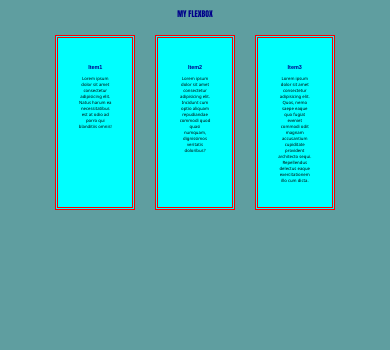
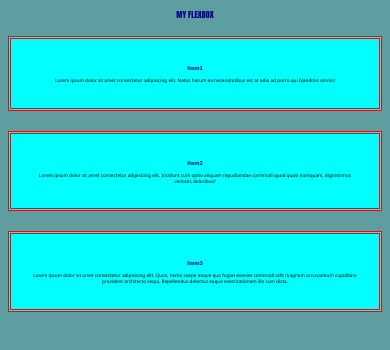
Before and after one commit to SahilLakhani-TST/Vanilla-Projects, a plain HTML site: page FlexAndGrid-demo/Flex/index.html in a window 390 px wide. Drawn offline with Linux system fonts and the light colour scheme.

Commit message:
Updated : FlexAndGrid/Flex/index.css

```diff
--- a/FlexAndGrid-demo/Flex/index.css
+++ b/FlexAndGrid-demo/Flex/index.css
@@ -4,15 +4,21 @@ body {
 }
 
 .container {
-    width: 80%;
     margin: auto;
 }
 
 .flex-container {
     display: flex;
+    flex-direction: row;
     justify-content: space-around;
-    width: 80%;
     margin: auto;
+}
+
+@media (max-width: 800px) {
+    .flex-container {
+        flex-direction: column;
+        align-items: center;
+    }
 }
 
 .flex-item, .grid-item {
@@ -20,7 +26,7 @@ body {
     margin: 10px;
     padding: 20px;
     background-color: cyan;
-    width: 30%;
+    width: 100%;
     border: medium double red;
 }
 
@@ -29,18 +35,18 @@ body {
     font-family: Impact, Haettenschweiler, 'Arial Narrow Bold', sans-serif;
     text-align: center;
     font-weight: normal;
-    font-size: 2vw;
+    font-size: 2.1vw;
 }
 
 .subtitle {
-    font-size: 1.4vw;
+    font-size: 1.5vw;
     font-family: Arial, Helvetica, sans-serif;
     text-align: center;
     color: darkblue;
 }
 
 .text {
-    font-size: 1.1vw;
+    font-size: 1.2vw;
     color: black;
     text-align: center;
     font-family: 'Segoe UI', Tahoma, Geneva, Verdana, sans-serif;
```
